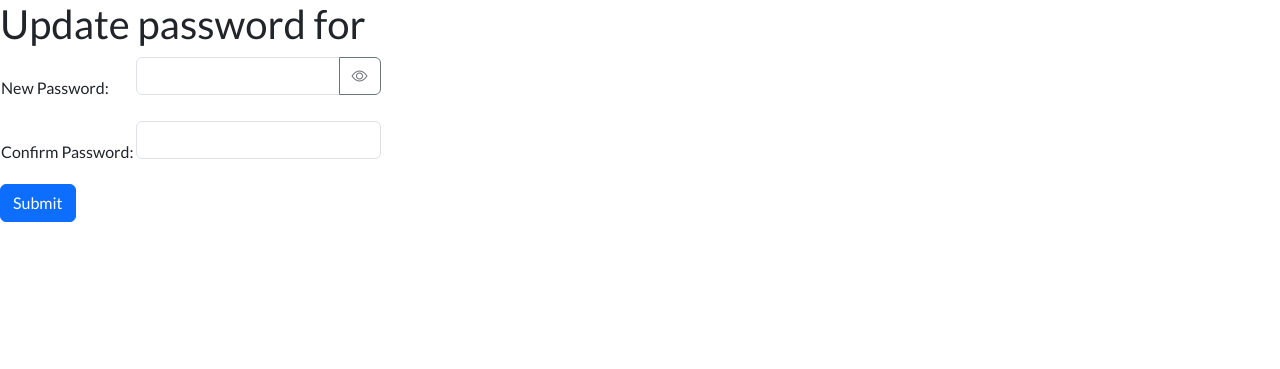
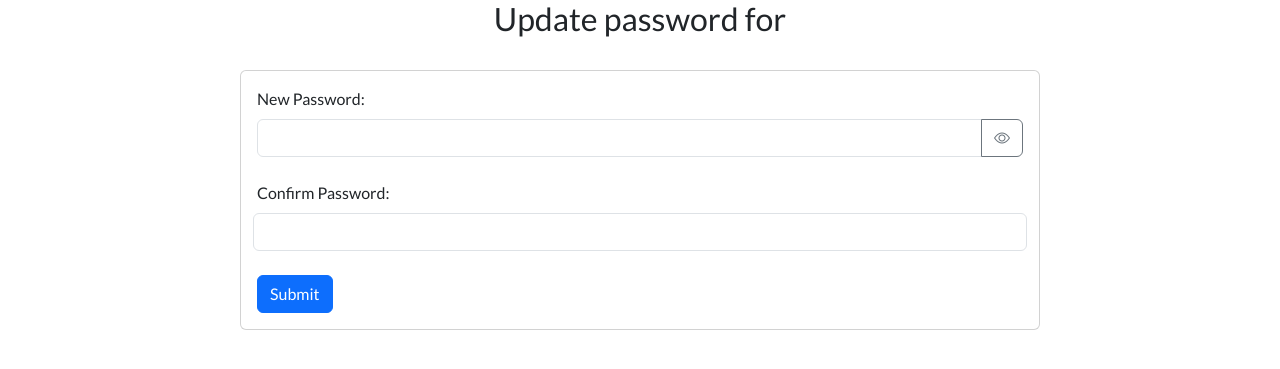
Before and after one commit to risharmaa/timesheet-error-tracker, a Flask app: template templates/update_password.html in a window 1280 px wide. Shown: the part 102-471 px from the top of the page. Run offline with Flask 3, Linux system fonts and the light colour scheme; the template is opened without the code that fills it, so the values that code supplies are empty.

Commit message:
updated update_password form to be in a card

```diff
--- a/templates/close_timesheet.html
+++ b/templates/close_timesheet.html
@@ -63,10 +63,9 @@
         {% endfor %}
         {% endif %}
         {% endwith %}
-        <div class="container mt-3">
-        <h1>Close Timesheet Error</h1>
+        <h1 style="text-align:center">Close Timesheet Error</h1>
         <br>
-        <div class="card" style="width: 75rem; margin-left: 20px;">
+        <div class="card" style="width: 30rem; margin: auto;">
             <div class="card-body">
                 <p><b>Client:</b> {{info.clfname}} {{info.cllname}}</p>
                 <p><b>Caregiver:</b> {{info.crfname}} {{info.crlname}}</p>
@@ -89,6 +88,5 @@
                 </form>
             </div>
         </div>
-        </div>
     </body>
 </html>
--- a/templates/update_password.html
+++ b/templates/update_password.html
@@ -64,28 +64,28 @@
       {% endfor %}
       {% endif %}
       {% endwith %}
-      <h1>Update password for {{session.user.fname}} {{session.user.lname}}</h1>
+
+      <h2 style="text-align: center;">Update password for {{session.user.fname}} {{session.user.lname}}</h2><br>
+      <div class="card" style="width: 50rem; margin: auto;">
+        <div class="card-body">
           <form action="/updatepassword" method = "POST">
-        <table>
-          <tr>
-            <td><label for="new">New Password:</label></td>
-            <td>
+            <div class="row g-2 align-items-end">
+              <label for="new">New Password:</label>
               <div class="input-group">
                 <input type="password" name="new" class="form-control" id="passwordInput" required><br>
                 <button class="btn btn-outline-secondary" type="button" id="togglePassword">
                   <i class="bi bi-eye" id="toggleIcon"></i>
                 </button>
+              </div>
             </div><br>
-            </td>
-          </tr>
-          <tr>
-            <td><label for="second">Confirm Password:</label></td>
-            <td><input type="password" name="second" class="form-control" required><br></td>
-          </tr>
-        </table>
+            <div class="row g-2 align-items-end">
+              <label for="second">Confirm Password:</label>
+              <input type="password" name="second" class="form-control" required>
+            </div><br>
             <input type="submit" name="submit" class = "btn btn-primary">
           </form>
-
+        </div>
+      </div>
 
       <script>
         document.addEventListener('DOMContentLoaded', () => {
```
Lines whose indentation alone changed are shown as unchanged.
